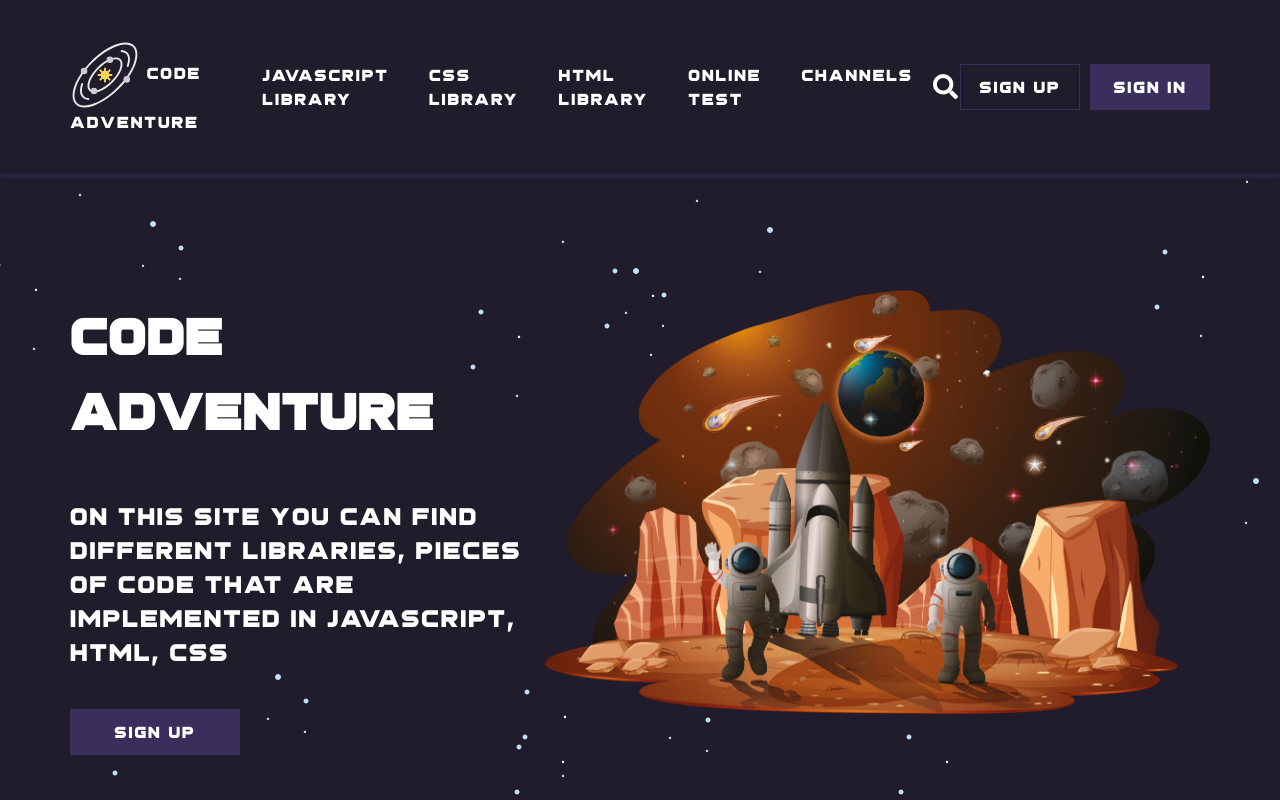
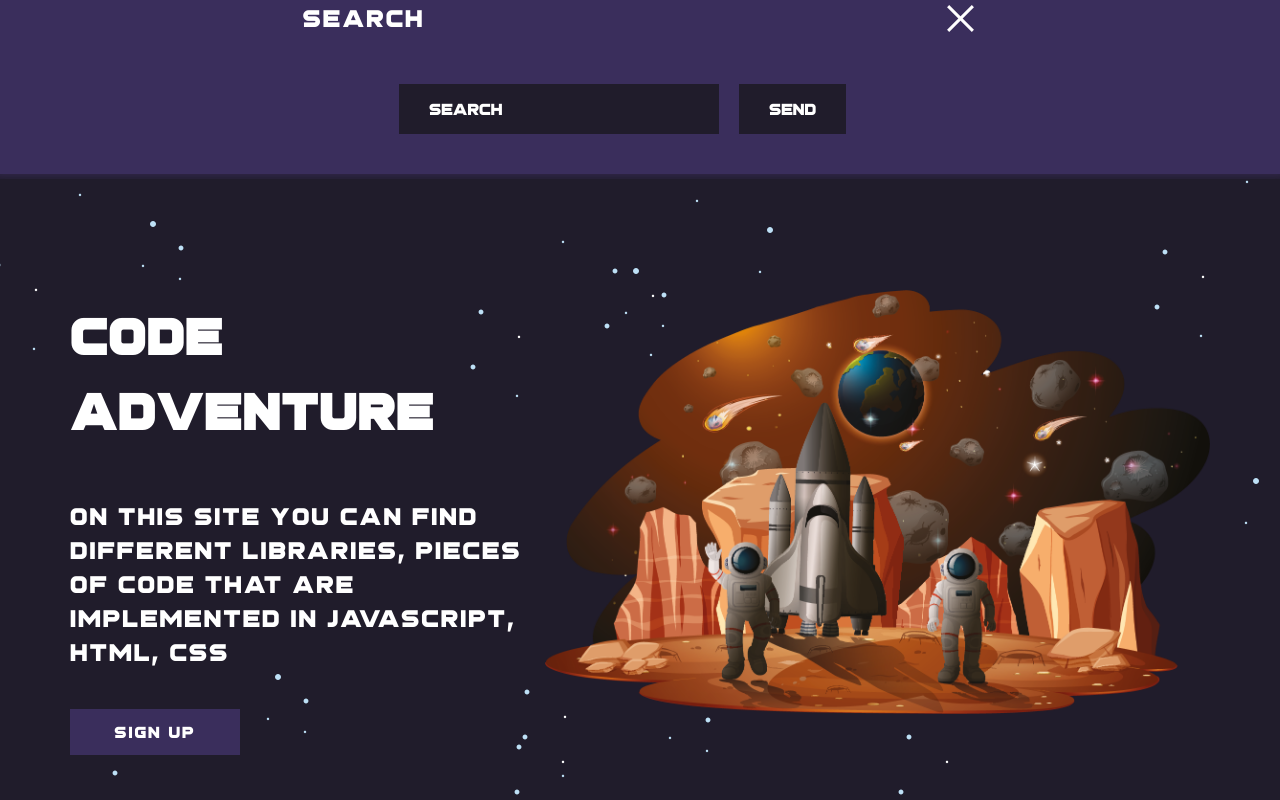
Before and after one commit to AlexeyKurgan/CodeAdventure, a website: page src/index.html in a window 1280 px wide. Both pictures are taken after a click on the element 946 px from the left and 87 px from the top of the page. Drawn offline with nearby package versions, Linux system fonts and the light colour scheme; files that its build step writes are made by us from their sources.

Commit message:
added new styles and scripts for search and themeColor

```diff
--- a/src/index.html
+++ b/src/index.html
@@ -32,5 +32,7 @@
     @@include('layouts/footer.html')
 
     <script src="js/paralaxIcon.js"></script>
+    <script src="js/search.js"></script>
+    <script src="js/themeColor.js"></script>
 </body>
 </html>
--- /dev/null
+++ b/src/js/search.js
@@ -0,0 +1,11 @@
+const searchBtn = document.querySelector('.header__search-container');
+const searchPopup = document.querySelector('.header__form-search');
+const searchPopupClose = document.querySelector('.header__form-close');
+
+searchBtn.addEventListener('click',()=>{
+    searchPopup.classList.add('header__form-search_visible');
+})
+
+searchPopupClose.addEventListener('click',()=>{
+  searchPopup.classList.remove('header__form-search_visible');
+})
--- /dev/null
+++ b/src/js/themeColor.js
@@ -0,0 +1,28 @@
+const header = document.querySelector('.header');
+const footer = document.querySelector('.footer');
+const themeBtn = document.querySelectorAll('.footer__settings-theme-btn');
+
+
+[...themeBtn].map((item)=>{
+  item.addEventListener('click',(e)=>{
+
+    if(e.target.id === 'lt'){
+      header.classList.add('theme_light');
+      footer.classList.add('theme_light');
+    }
+
+    if(e.target.id === 'dk'){
+      header.classList.remove('theme_light');
+      footer.classList.remove('theme_light');
+    }
+
+    e.target.classList.contains('active');
+
+    // if(this.classList.contains('active')){
+    //    this.classList.remove('active');
+    // }else{
+    //   this.classList.add('active');
+    // }
+
+  })
+})
--- a/src/layouts/footer.html
+++ b/src/layouts/footer.html
@@ -29,8 +29,8 @@
         </div>
         <div class="footer__column">
             <div class="footer__settings-theme">
-              <button class="footer__settings-theme-btn btn">Light</button>
-              <button class="footer__settings-theme-btn btn">Dark</button>
+              <button id="lt" class="footer__settings-theme-btn btn">Light</button>
+              <button id="dk" class="footer__settings-theme-btn btn active">Dark</button>
             </div>
 
             <ul class="footer__social-list">
--- a/src/layouts/header.html
+++ b/src/layouts/header.html
@@ -19,4 +19,16 @@
         <a href="#" class="header__actions-sign-up btn">Sign Up</a>
         <a href="#" class="header__actions-sign-in btn">Sign In</a>
     </div>
+
+    <form class="header__form-search" action="#">
+        <fieldset class="d-flex">
+            <legend>Search</legend>
+            <input placeholder="Search" type="search">
+            <input value="send" type="submit">
+        </fieldset>
+        <div class="header__form-close">
+            <span></span>
+            <span></span>
+        </div>
+    </form>
 </header>
--- a/src/scss/base/_base-style.scss
+++ b/src/scss/base/_base-style.scss
@@ -47,19 +47,15 @@ body {
 // paralax size elements
 [data-size="nano"] {
   width: 10%;
-  // border:1px solid red;
 }
 [data-size="small"] {
   width: 15%;
-  // border:1px solid green;
 }
 [data-size="medium"] {
   width: 20%;
-  // border:1px solid yellow;
 }
 [data-size="large"] {
   width: 25%;
-  // border:1px solid blue;
 }
 
 // base animation
@@ -93,3 +89,33 @@ body {
   50%	{ top: 390px; }
   100%{ bottom: 0; }
 }
+
+// styles light theme
+
+.theme_light{
+  background-color:#F5FFFA !important;
+  color:black !important;
+
+  .header,
+  .footer{
+      color:black !important;
+  }
+
+  .header__actions-sign-in{
+      color:white !important;
+  }
+  a{
+      color:$color2 !important;
+
+      span{
+          color:black !important;
+      }
+  }
+  .header__form-search{
+      color:#ffffff;
+  }
+}
+
+.active{
+  background-color:$color5 !important;
+}
--- a/src/scss/base/_variables.scss
+++ b/src/scss/base/_variables.scss
@@ -10,3 +10,10 @@ $color4: #14252f;
 $color5: #8050bd;
 $color6: #2d4e7a;
 $color7: #a282ca;
+
+
+
+
+// цвета для светлой темы
+$color8: #9400D3;
+$color9: #663399;
--- a/src/scss/components/_header.scss
+++ b/src/scss/components/_header.scss
@@ -1,6 +1,7 @@
 .header{
     width: 100%;
     min-height: 100px;
+    max-height: 180px;
     padding: 40px 70px;
     color:white;
     margin-bottom: 5px;
@@ -10,6 +11,7 @@
     justify-content: space-between;
     align-items: center;
     z-index: 1;
+    position: relative;
 
     &__logo-container{
         color: #ffffff;
@@ -97,4 +99,96 @@
          }
         }
     }
+
+    &__form-search{
+        display: flex;
+        justify-content: center;
+        width: 100%;
+        height: 100%;
+        position: absolute;
+        top: -200px;
+        left: 0;
+        outline: none;
+        z-index: 12;
+        background-color:$color2;
+        transition: all ease-out 0.4s;
+
+        &_visible{
+            top:0;
+            transition: all ease-out 0.4s;
+        }
+
+        .d-flex{
+            display: flex;
+            align-items:center;
+            justify-content: center;
+            width: 50%;
+        }
+        input[type="search"],
+        input[type="submit"]{
+            height: 50px;
+            padding-left: 30px;
+            padding-right: 30px;
+            color:#ffffff;
+            background-color:$color1;
+            text-transform: uppercase;
+            font-family: 'StargazeRegular',sans-serif;
+            border:none;
+            transition: all ease-out 0.4s;
+            outline: transparent;
+
+            &:hover{
+                transition: all ease-out 0.4s;
+                box-shadow:0px 0px 19px -4px #ffffff,
+                           0px 0px 19px -4px $color5;
+            }
+        }
+
+        input[type="search"]{
+            width: 50%;
+            margin-right: 20px;
+
+            &::placeholder{
+                color:#ffffff;
+            }
+        }
+        input[type="submit"]{
+            cursor: pointer;
+
+        }
+
+    }
+
+    &__form-close{
+        cursor:pointer;
+        position: relative;
+        right: 0;
+        width: 35px;
+        height: 35px;
+        z-index: 13;
+
+        &:hover span{
+            transition: all ease-out 0.4s;
+            background-color:$color7;
+
+        }
+        span{
+            position: absolute;
+            width: 100%;
+            height: 3px;
+            background-color:#ffffff;
+            transition: all ease-out 0.4s;
+
+            &:nth-child(2){
+                transform: rotate(-45deg);
+                top: 17px;
+                right: 0;
+            }
+            &:nth-child(1){
+                transform: rotate(45deg);
+                top: 17px;
+                right: 0;
+            }
+        }
+    }
 }
```
